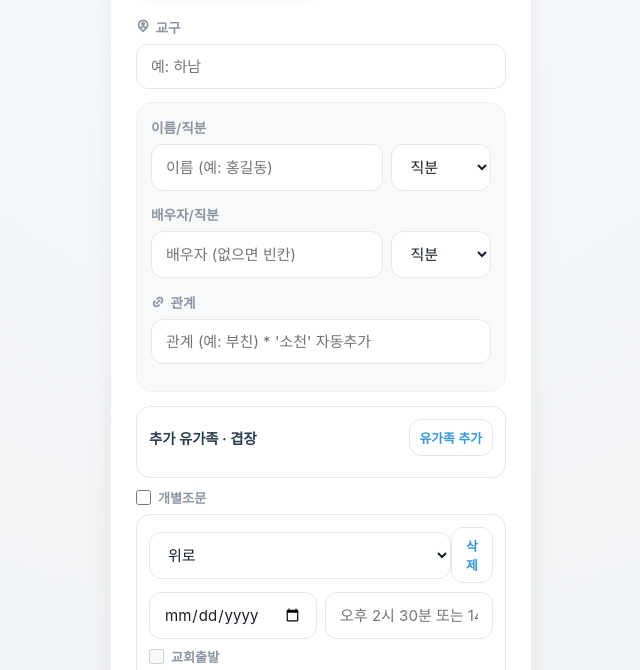
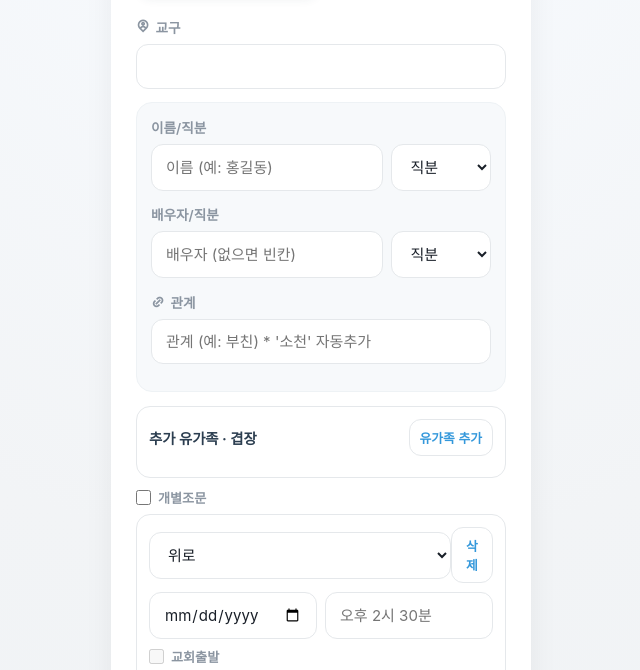
Before and after one commit to ssung123-del/funeral-app, a plain HTML site: page index.html in a window 1280 px wide. Shown: the part 187-857 px from the top of the page, 319-959 px from the left. Drawn offline with nearby package versions, Linux system fonts and the light colour scheme; a web font is replaced by a local one.

Commit message:
오전·오후 12시간제 입력 적용 및 교구 예시 삭제

```diff
--- a/index.html
+++ b/index.html
@@ -528,7 +528,7 @@
 
       <div class="field">
         <label for="districtName"><i class="ri-map-pin-user-line"></i>교구</label>
-        <input id="districtName" type="text" placeholder="예: 하남" required>
+        <input id="districtName" type="text" required>
       </div>
 
       <div class="person-wrap">
@@ -628,15 +628,15 @@
         </div>
         <div class="field">
           <label for="vehicle-departure">교회출발시간</label>
-          <input id="vehicle-departure" name="departure" type="text" placeholder="오후 5:30 또는 17:30" required>
+          <input id="vehicle-departure" name="departure" type="text" placeholder="오후 5:30" required>
         </div>
         <div class="field">
           <label for="vehicle-arrival">도착시간</label>
-          <input id="vehicle-arrival" name="arrival" type="text" placeholder="오후 7:30 또는 19:30" required>
+          <input id="vehicle-arrival" name="arrival" type="text" placeholder="오후 7:30" required>
         </div>
         <div class="field">
           <label for="vehicle-department">사용부서</label>
-          <input id="vehicle-department" name="department" type="text" placeholder="예: 하남교구" required>
+          <input id="vehicle-department" name="department" type="text" required>
         </div>
         <div class="field">
           <label for="vehicle-passengers">탑승인원(명)</label>
@@ -761,17 +761,17 @@
     function normalizeTime(value, kind) {
       const raw = value.trim().replace(/\s+/g, "");
       if (!raw) return "";
-      const match = /^(오전|오후)?(\d{1,2})(?::(\d{1,2})|시(?:(\d{1,2})분?|반)?)?$/.exec(raw);
+      const match = /^(오전|오후)(\d{1,2})(?::(\d{1,2})|시(?:(\d{1,2})분?|반)?)?$/.exec(raw);
       if (match) {
         const [, period, hours, colonMinutes, koreanMinutes] = match;
         let hour = Number(hours);
         const minute = raw.endsWith("반") ? 30 : Number(colonMinutes || koreanMinutes || 0);
-        if (hour <= (period ? 12 : 23) && (!period || hour > 0) && minute < 60) {
-          if (period) hour = hour % 12 + (period === "오후" ? 12 : 0);
+        if (hour >= 1 && hour <= 12 && minute < 60) {
+          hour = hour % 12 + (period === "오후" ? 12 : 0);
           return String(hour).padStart(2, "0") + ":" + String(minute).padStart(2, "0");
         }
       }
-      throw new Error(kind + " 시간을 확인해 주세요. 예: 오후 2시 30분 또는 14:30");
+      throw new Error(kind + " 시간은 오전 또는 오후와 함께 1~12시로 입력해 주세요. 예: 오후 2시 30분");
     }
 
     function parseTime(input) {
@@ -936,13 +936,13 @@
         </div>
         <div class="row inline-2">
           <input type="date" aria-label="일정 날짜">
-          <input type="text" class="event-time" aria-label="일정 시간 직접 입력 (선택)" placeholder="오후 2시 30분 또는 14:30">
+          <input type="text" class="event-time" aria-label="일정 시간 직접 입력 (선택)" placeholder="오후 2시 30분">
         </div>
         <label class="check-line"><input type="checkbox"> 교회출발</label>
         <input class="place" aria-label="이 일정의 장소 또는 변경 안내" placeholder="이 일정의 장소 또는 변경 안내 (선택)">`;
       row.querySelector(".kind").value = data.kind || "위로";
       row.querySelector("[type=date]").value = data.date || "";
-      row.querySelector(".event-time").value = data.time || "";
+      row.querySelector(".event-time").value = formatTimeLong(parseTime(data.time));
       const depart = row.querySelector("[type=checkbox]");
       depart.dataset.preferred = String(data.preferDeparture ?? true);
       depart.addEventListener("change", () => { depart.dataset.preferred = String(depart.checked); });
```
Also changed, not shown: 1 other file.
